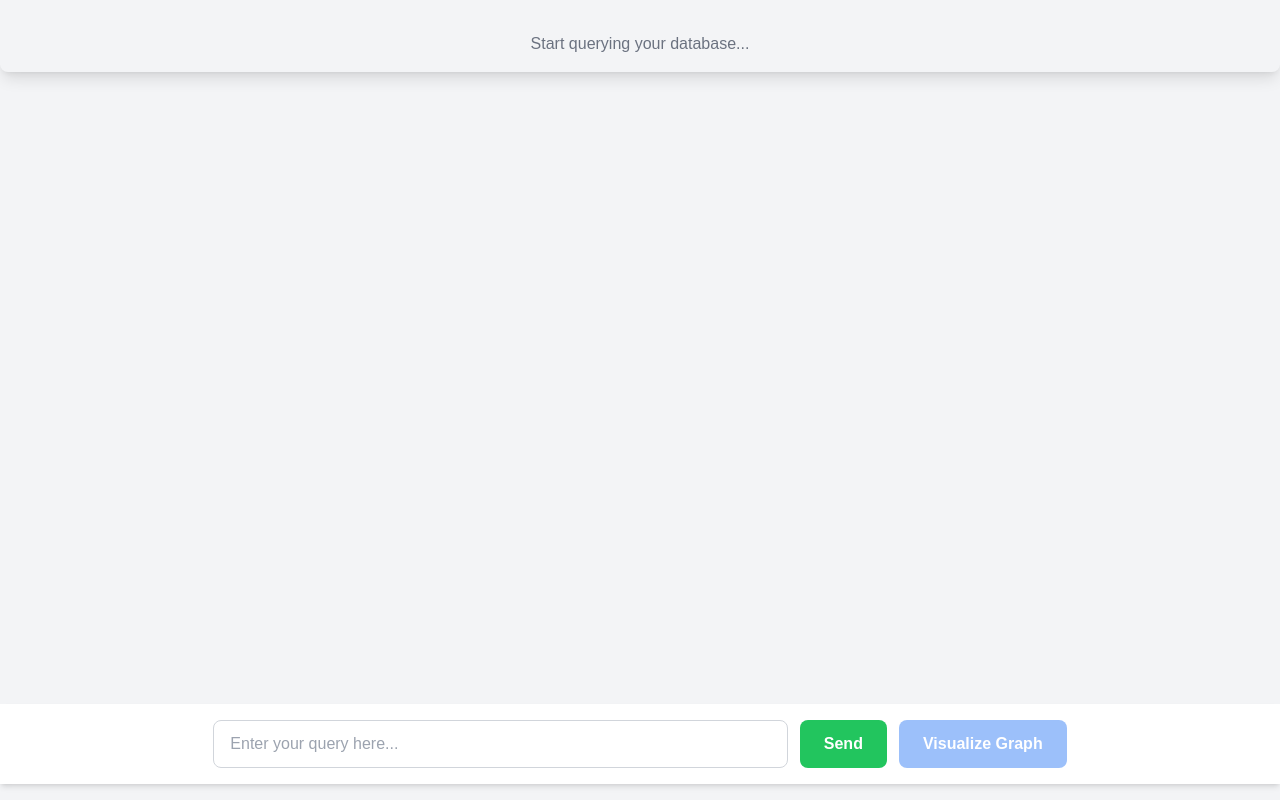
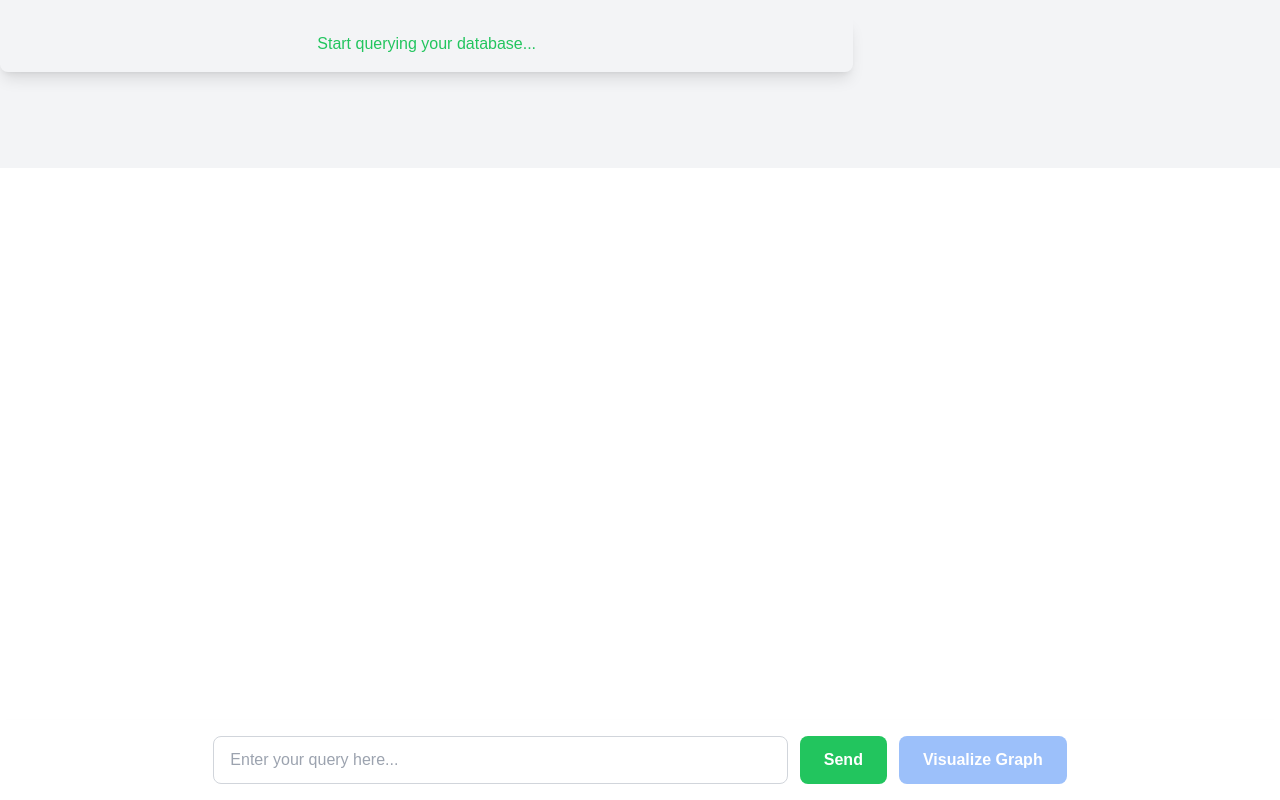
Before and after one commit to jenilparmar/queryproccessor, a Next.js app: page /chatbox in a window 1280 px wide. Built offline with nearby package versions, Linux system fonts and the light colour scheme.

Commit message:
View mORe

```diff
--- a/src/app/chatbox/page.jsx
+++ b/src/app/chatbox/page.jsx
@@ -24,30 +24,28 @@ const ChatBoxContent = () => {
 
   const [input, setInput] = useState("");
   const [response, setResponse] = useState([]);
-  const [graphData, setGraphData] = useState(null); // Store graph axes & type
+  const [graphData, setGraphData] = useState(null);
   const [loading, setLoading] = useState(false);
   const [error, setError] = useState("");
+  const [visibleCount, setVisibleCount] = useState(30); // Initial visible entries
 
   // Handle Query Submission
   const handleSendQuery = async () => {
     if (!input.trim()) return;
     setError("");
+    setLoading(true);
     try {
       const res = await fetch("/api/GetResponseOfQuery", {
         method: "POST",
         headers: { "Content-Type": "application/json" },
-        body: JSON.stringify({
-          query: input,
-          dbname: dbName,
-          colName: colName,
-          uri: uri,
-        }),
+        body: JSON.stringify({ query: input, dbname: dbName, colName: colName, uri: uri }),
       });
 
       if (!res.ok) throw new Error(`Error ${res.status}: ${await res.text()}`);
 
       const data = await res.json();
       setResponse(Array.isArray(data) ? data : []);
+      setVisibleCount(30); // Reset visible count
     } catch (err) {
       setError(err.message || "Something went wrong!");
     } finally {
@@ -55,11 +53,11 @@ const ChatBoxContent = () => {
     }
   };
 
-  // // Handle Visualization
+  // Handle Visualization
   const handleVisualize = async () => {
     if (response.length === 0) return;
 
-    const firstEntry = response[0]; // Take only the first entry
+    const firstEntry = response[0];
     if (!firstEntry || Object.keys(firstEntry).length === 0) {
       setError("Invalid data for visualization.");
       return;
@@ -69,49 +67,53 @@ const ChatBoxContent = () => {
       const res = await fetch("/api/GetVisualisation", {
         method: "POST",
         headers: { "Content-Type": "application/json" },
-        body: JSON.stringify({ sampleData: [firstEntry] }), // Send only first entry
+        body: JSON.stringify({ sampleData: [firstEntry] }),
       });
 
       if (!res.ok) throw new Error(`Error ${res.status}: ${await res.text()}`);
 
       const graphConfig = await res.json();
-      setGraphData(graphConfig); // Save graph configuration
-      alert(graphConfig.chartType);
+      setGraphData(graphConfig);
+      alert(graphConfig.chartType)
     } catch (err) {
       setError(err.message || "Failed to fetch graph configuration.");
     }
   };
 
   return (
-    <div className="w-full min-h-screen flex flex-col justify-between py-4 bg-gray-100">
+    <div className="w-full -screen flex flex-col justify-between py-4 bg-gray-100">
       {/* Query Result Display */}
-      <div className="w-full flex flex-row">
-        <div className="flex-1 p-4 overflow-auto  w-8/12 self-center text-white rounded-lg shadow-lg">
+      <div className="w-full flex flex-row pb-20"> {/* Added padding-bottom for fixed input */}
+        <div className="flex flex-col justify-center p-4 overflow-auto w-8/12 text-white rounded-lg shadow-lg">
           {loading ? (
-            <p className="text-gray-400 text-center">Fetching data...</p>
+            <p className="text-green-400 text-center">Fetching data...</p>
           ) : error ? (
             <p className="text-red-500 text-center">{error}</p>
           ) : response.length > 0 ? (
-            <pre className="text-green-400 max-h-screen">
-              {JSON.stringify(response, null, 2)}
-            </pre>
+            <>
+              <pre className="text-green-400 max-h-screen overflow-y-scroll">
+                {JSON.stringify(response.slice(0, visibleCount), null, 2)}
+              </pre>
+              {visibleCount < response.length && (
+                <button
+                  onClick={() => setVisibleCount(visibleCount + 30)}
+                  className="mt-4 px-4 py-2 bg-gray-700 self-center text-white rounded-lg hover:bg-gray-800"
+                >
+                  View More
+                </button>
+              )}
+            </>
           ) : (
-            <p className="text-gray-500 text-center">
-              Start querying your database...
-            </p>
+            <p className="text-green-500 text-center">Start querying your database...</p>
           )}
         </div>
         {/* Graph Visualization */}
         {graphData && (
           <div className="w-8/12 mx-auto mt-6 bg-white p-4 rounded-lg shadow-lg">
-            <h2 className="text-center text-xl font-semibold mb-4">
-              Graph Visualization
-            </h2>
+            <h2 className="text-center text-black text-xl font-semibold mb-4">Graph Visualization</h2>
             <ResponsiveContainer width="100%" height={400}>
               {graphData.chartType === "barchart" ? (
                 <BarChart data={response.slice(0, 50)}>
-                  {" "}
-                  {/* Limit Data Here */}
                   <CartesianGrid strokeDasharray="3 3" />
                   <XAxis dataKey={graphData.xAxis} />
                   <YAxis />
@@ -121,38 +123,26 @@ const ChatBoxContent = () => {
                 </BarChart>
               ) : graphData.chartType === "linechart" ? (
                 <LineChart data={response.slice(0, 50)}>
-                  {" "}
-                  {/* Limit Data Here */}
                   <CartesianGrid strokeDasharray="3 3" />
                   <XAxis dataKey={graphData.xAxis} />
                   <YAxis />
                   <Tooltip />
                   <Legend />
-                  <Line
-                    type="monotone"
-                    dataKey={graphData.yAxis}
-                    stroke="#2196F3"
-                  />
+                  <Line type="monotone" dataKey={graphData.yAxis} stroke="#2196F3" />
                 </LineChart>
               ) : (
                 <PieChart>
                   <Tooltip />
                   <Legend />
-                  <Pie
-                    data={response.slice(0, 50)}
-                    dataKey={graphData.yAxis}
-                    nameKey={graphData.xAxis}
-                    fill="#FF5722"
-                    label
-                  />
+                  <Pie data={response.slice(0, 50)} dataKey={graphData.yAxis} nameKey={graphData.xAxis} fill="#FF5722" label />
                 </PieChart>
               )}
             </ResponsiveContainer>
           </div>
         )}
       </div>
-      {/* Query Input & Buttons */}
-      <div className="w-full flex justify-center py-4 bg-white shadow-md">
+      {/* Fixed Input & Buttons */}
+      <div className="fixed bottom-0 w-full flex justify-center py-4 bg-white shadow-md">
         <div className="w-8/12 flex gap-3">
           <input
             onChange={(e) => setInput(e.target.value)}
@@ -161,33 +151,12 @@ const ChatBoxContent = () => {
             className="flex-1 text-black h-12 px-4 border border-gray-300 rounded-lg focus:outline-none focus:ring-2 focus:ring-green-400"
             placeholder="Enter your query here..."
           />
-          <button
-            onClick={handleSendQuery}
-            className="px-6 py-2 bg-green-500 text-white font-semibold rounded-lg hover:bg-green-600 transition"
-            disabled={loading}>
-            {loading ? "Loading..." : "Send"}
-          </button>
-          <button
-            onClick={handleVisualize}
-            className={`${
-              response.length === 0 ? "cursor-not-allowed opacity-50" : ""
-            } px-6 py-2 bg-blue-500 text-white font-semibold rounded-lg hover:bg-blue-600 transition`}
-            disabled={response.length === 0}>
-            Visualize Graph
-          </button>
+          <button onClick={handleSendQuery} className="px-6 py-2 bg-green-500 text-white font-semibold rounded-lg hover:bg-green-600 transition" disabled={loading}>{loading ? "Loading..." : "Send"}</button>
+          <button onClick={handleVisualize} className={`${response.length === 0 ? "cursor-not-allowed opacity-50" : ""} px-6 py-2 bg-blue-500 text-white font-semibold rounded-lg hover:bg-blue-600 transition`} disabled={response.length === 0}>Visualize Graph</button>
         </div>
       </div>
     </div>
   );
 };
 
-const ChatBoxPage = () => {
-  return (
-    <Suspense
-      fallback={<p className="text-center text-gray-500">Loading chat...</p>}>
-      <ChatBoxContent />
-    </Suspense>
-  );
-};
-
-export default ChatBoxPage;
+export default ChatBoxContent;
```
